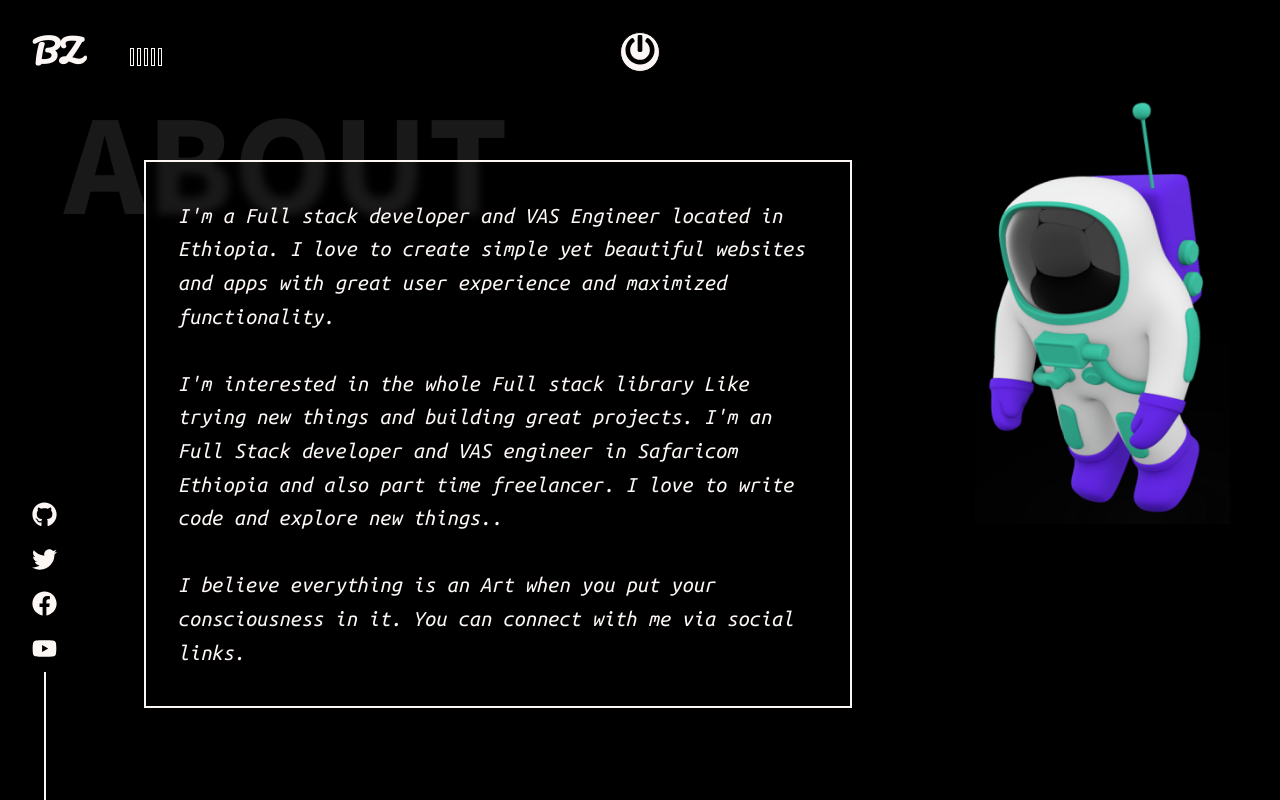
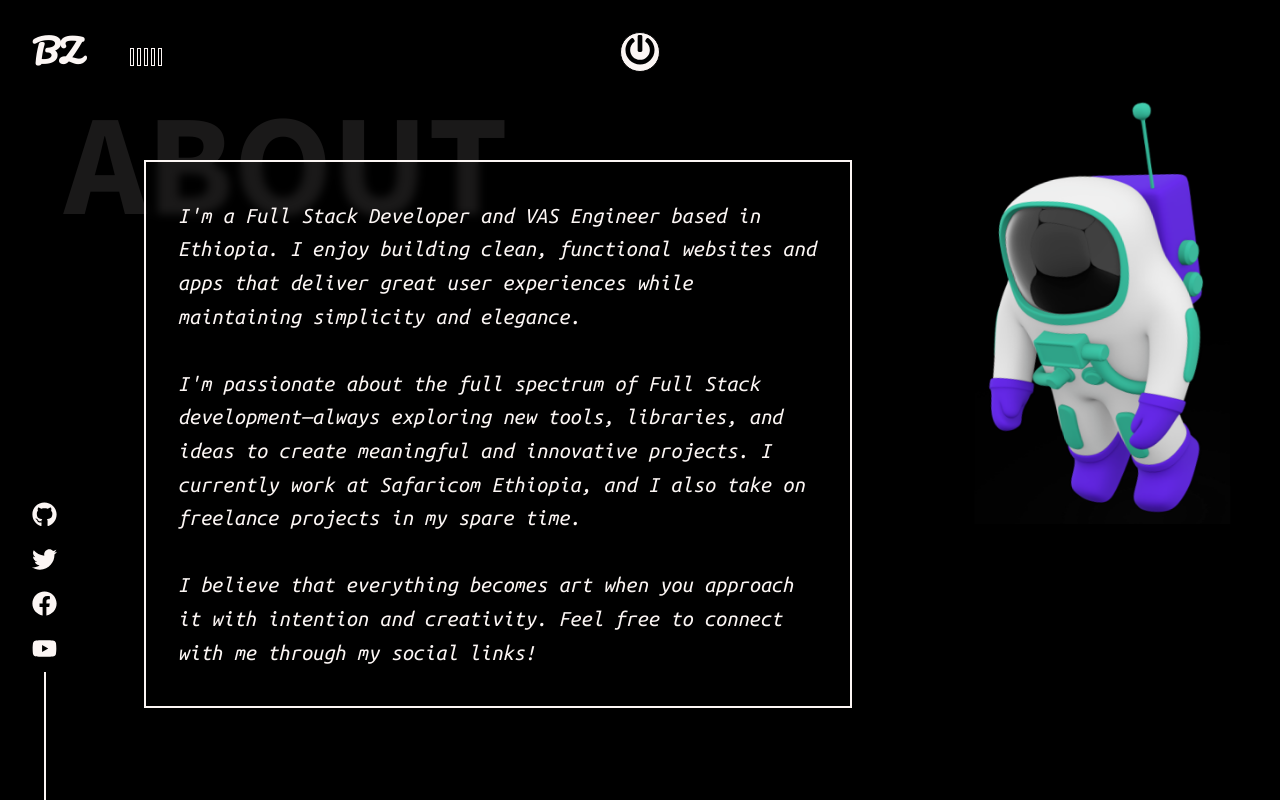
Before and after one commit to bereket-09/bereket-zelalem, a React (Create React App) app: page /about in a window 1280 px wide. Built offline with nearby package versions, Linux system fonts and the light colour scheme.

Commit message:
ubout me upate

```diff
--- a/src/components/AboutPage.js
+++ b/src/components/AboutPage.js
@@ -71,13 +71,14 @@ const AboutPage = () => {
         <Spaceman>
             <img src={astronaut} alt="spaceman" />
         </Spaceman>
-        <Main>
-        I'm a Full stack developer and VAS Engineer located in Ethiopia. I love to create simple yet beautiful websites and apps with great user experience and maximized functionality.
-<br /> <br/>
-I'm interested in the whole Full stack library Like trying new things and building great projects. I'm an Full Stack developer and VAS engineer in Safaricom Ethiopia and also part time freelancer. I love to write code and explore new things..
-<br/> <br/>
-I believe everything is an Art when you put your consciousness in it. You can connect with me via social links.
-        </Main>
+   <Main>
+  I'm a Full Stack Developer and VAS Engineer based in Ethiopia. I enjoy building clean, functional websites and apps that deliver great user experiences while maintaining simplicity and elegance.
+  <br /> <br />
+  I'm passionate about the full spectrum of Full Stack development—always exploring new tools, libraries, and ideas to create meaningful and innovative projects. I currently work at Safaricom Ethiopia, and I also take on freelance projects in my spare time.
+  <br /> <br />
+  I believe that everything becomes art when you approach it with intention and creativity. Feel free to connect with me through my social links!
+</Main>
+
 
         <BigTitle text="ABOUT" top="10%" left="5%" />
 
```
